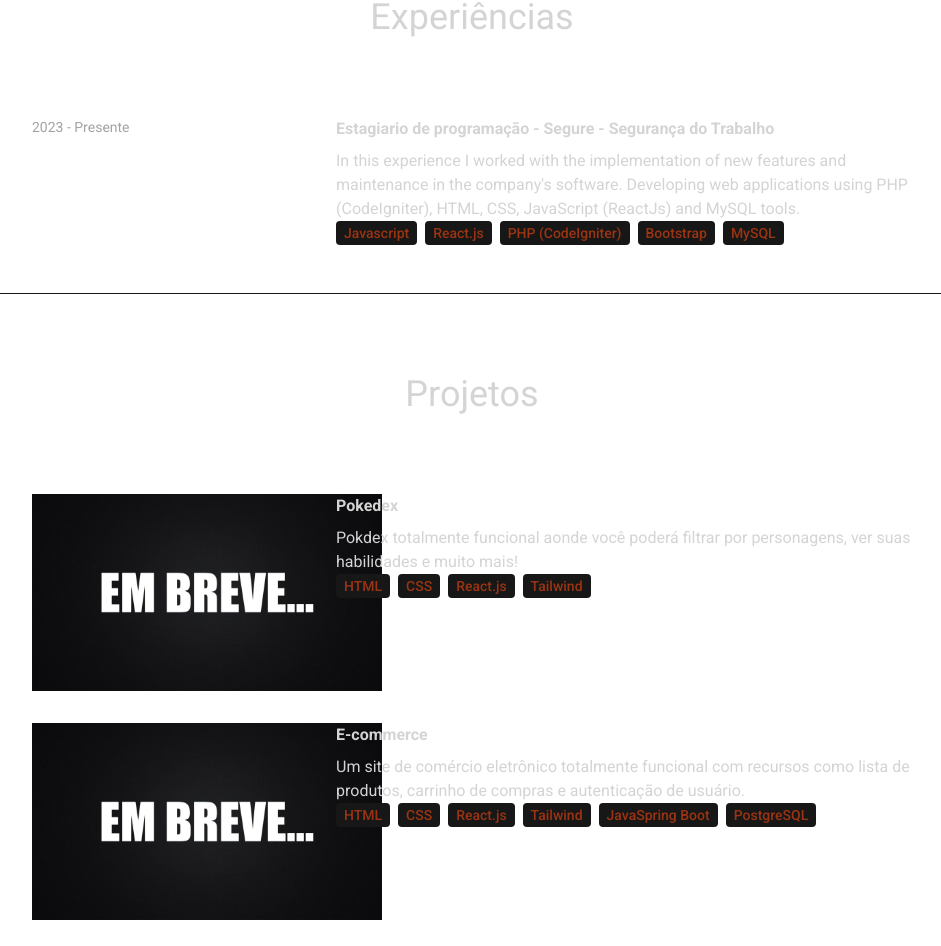
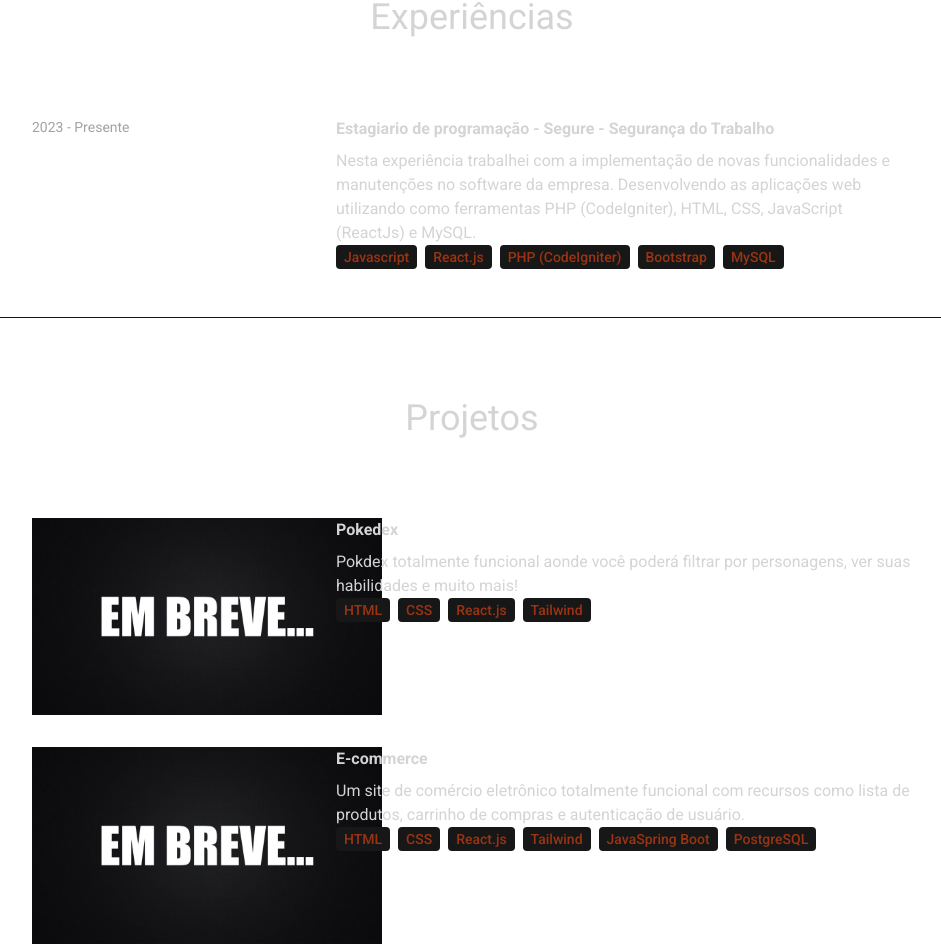
Before and after one commit to guilhermelpl/react-portifolio, a React (Vite) app: page / in a window 1280 px wide. Shown: the part 2050-2996 px from the top of the page, without its empty margins (168-1109 px from the left). Built offline with nearby package versions, Linux system fonts and the light colour scheme.

Commit message:
Updated experience component to include translate validation in description

```diff
--- a/src/components/Experience.jsx
+++ b/src/components/Experience.jsx
@@ -35,7 +35,7 @@ const Experience = ({ translate }) => {
                 ? experience.role
                 : experience.funcao + " - " + experience.company}
             </h6>
-            <p>{experience.description}</p>
+            <p>{translate ? experience.description : experience.descricao}</p>
             {experience.technologies.map((technologie, index) => (
               <motion.span
                 key={index}
```
